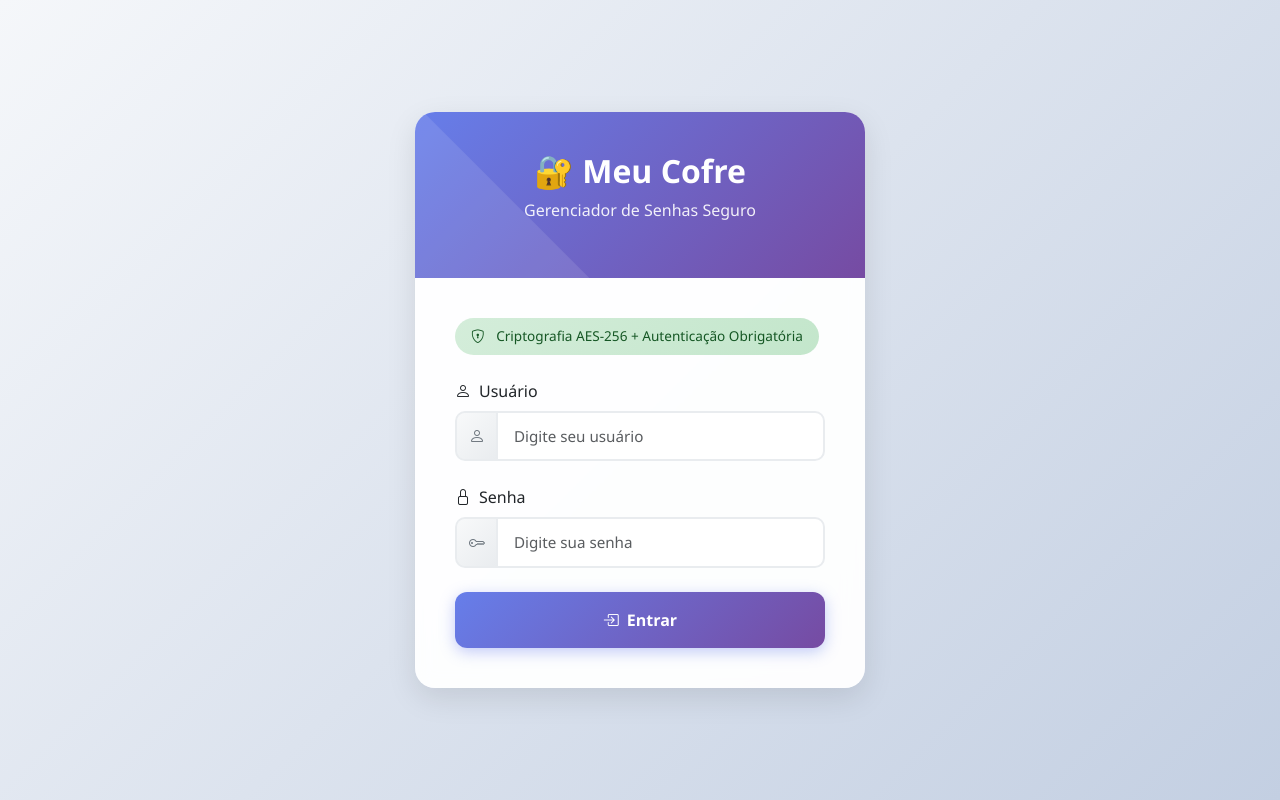
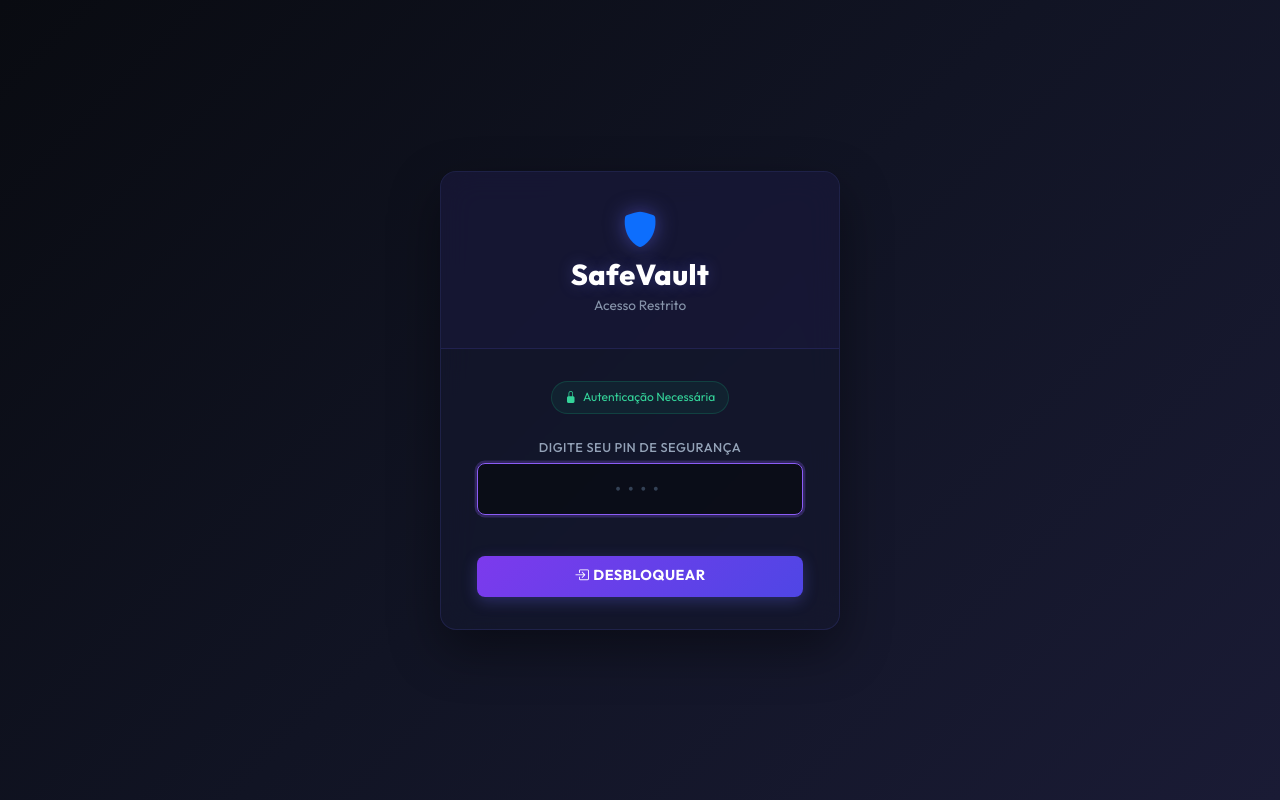
Before and after one commit to VNGato/meu-cofre, a Flask app: template templates/login.html in a window 1280 px wide. Run offline with Flask 3, Linux system fonts and the light colour scheme; the template is opened without the code that fills it, so the values that code supplies are empty.

Commit message:
Protecao por PIN: login.html em dark mode, controle de sessao no backend, pin.txt no gitignore e botao de logout

```diff
--- a/app.py
+++ b/app.py
@@ -3,6 +3,7 @@ import re
 from flask import Flask, render_template, request, redirect, url_for, flash, session
 from cryptography.fernet import Fernet
 import os
+from functools import wraps
 import secrets
 from datetime import timedelta
 
@@ -21,6 +22,26 @@ else:
         key = f.read()
 
 cipher = Fernet(key.strip())
+
+# --- CONTROLE DE ACESSO (PIN) ---
+PIN_FILE = 'pin.txt'
+
+def get_security_pin():
+    if os.path.exists(PIN_FILE):
+        with open(PIN_FILE, 'r') as f:
+            return f.read().strip()
+    # Se o arquivo não existir, cria com o PIN padrão '1234'
+    with open(PIN_FILE, 'w') as f:
+        f.write('1234')
+    return '1234'
+
+def login_required(f):
+    @wraps(f)
+    def decorated_function(*args, **kwargs):
+        if not session.get('logged_in'):
+            return redirect(url_for('login'))
+        return f(*args, **kwargs)
+    return decorated_function
 
 def check_password_strength(password):
     """Verifica a força da senha e retorna a pontuação"""
@@ -129,7 +150,33 @@ def init_db():
     conn.commit()
     conn.close()
 
+@app.route('/login', methods=['GET', 'POST'])
+def login():
+    if session.get('logged_in'):
+        return redirect(url_for('index'))
+
+    if request.method == 'POST':
+        pin_input = request.form.get('pin', '').strip()
+        correct_pin = get_security_pin()
+
+        if pin_input == correct_pin:
+            session['logged_in'] = True
+            session.permanent = True
+            app.permanent_session_lifetime = timedelta(minutes=30)
+            return redirect(url_for('index'))
+        else:
+            flash('❌ PIN de segurança incorreto!', 'danger')
+
+    return render_template('login.html')
+
+@app.route('/logout')
+def logout():
+    session.pop('logged_in', None)
+    flash('ℹ️ Sessão encerrada com sucesso.', 'success')
+    return redirect(url_for('login'))
+
 @app.route('/')
+@login_required
 def index():
     conn = sqlite3.connect('database.db')
     cursor = conn.cursor()
@@ -149,6 +196,7 @@ def index():
     return render_template('index.html', data=decrypted_data)
 
 @app.route('/add', methods=['POST'])
+@login_required
 def add():
     # Validar entrada
     errors = validate_input(request.form)
@@ -194,6 +242,7 @@ def add():
     return redirect(url_for('index'))
 
 @app.route('/edit/<int:id>', methods=['GET'])
+@login_required
 def edit(id):
     conn = sqlite3.connect('database.db')
     cursor = conn.cursor()
@@ -216,6 +265,7 @@ def edit(id):
         return redirect(url_for('index'))
 
 @app.route('/update/<int:id>', methods=['POST'])
+@login_required
 def update(id):
     # Validar entrada
     errors = validate_input(request.form)
@@ -261,6 +311,7 @@ def update(id):
     return redirect(url_for('index'))
 
 @app.route('/delete/<int:id>')
+@login_required
 def delete(id):
     conn = sqlite3.connect('database.db')
     cursor = conn.cursor()
--- a/templates/login.html
+++ b/templates/login.html
@@ -3,215 +3,190 @@
 <head>
     <meta charset="UTF-8">
     <meta name="viewport" content="width=device-width, initial-scale=1.0">
-    <title>Login - Meu Cofre de Acessos</title>
+    <title>SafeVault | Acesso Restrito</title>
     <link href="https://cdn.jsdelivr.net/npm/bootstrap@5.3.0/dist/css/bootstrap.min.css" rel="stylesheet">
     <link href="https://cdn.jsdelivr.net/npm/bootstrap-icons@1.10.0/font/bootstrap-icons.css" rel="stylesheet">
+    <link href="https://fonts.googleapis.com/css2?family=Outfit:wght@300;400;500;600;700;800&display=swap" rel="stylesheet">
     <style>
         :root {
-            --primary-gradient: linear-gradient(135deg, #667eea 0%, #764ba2 100%);
-            --success-gradient: linear-gradient(135deg, #84fab0 0%, #8fd3f4 100%);
-            --danger-gradient: linear-gradient(135deg, #fa709a 0%, #fee140 100%);
-            --dark-gradient: linear-gradient(135deg, #1e3c72 0%, #2a5298 100%);
-            --card-shadow: 0 10px 30px rgba(0, 0, 0, 0.1);
-            --hover-shadow: 0 15px 35px rgba(0, 0, 0, 0.15);
+            --bg-gradient: linear-gradient(135deg, #090b11 0%, #111424 50%, #1a1b35 100%);
+            --panel-bg: rgba(20, 24, 46, 0.65);
+            --border-color: rgba(99, 102, 241, 0.15);
+            --accent-primary: #6366f1;
+            --accent-secondary: #8b5cf6;
+            --success-color: #10b981;
+            --card-shadow: 0 20px 50px rgba(0, 0, 0, 0.4);
         }
 
         body {
-            background: linear-gradient(135deg, #f5f7fa 0%, #c3cfe2 100%);
-            font-family: 'Segoe UI', Tahoma, Geneva, Verdana, sans-serif;
-            min-height: 100vh;
+            background: var(--bg-gradient);
+            font-family: 'Outfit', sans-serif;
+            color: #f8fafc;
+            height: 100vh;
+            margin: 0;
+            padding: 0;
+            overflow: hidden;
             display: flex;
             align-items: center;
             justify-content: center;
         }
 
         .login-container {
-            background: rgba(255, 255, 255, 0.95);
-            backdrop-filter: blur(10px);
-            border-radius: 20px;
+            background: var(--panel-bg);
+            backdrop-filter: blur(16px);
+            border-radius: 16px;
+            border: 1px solid var(--border-color);
             box-shadow: var(--card-shadow);
             overflow: hidden;
-            max-width: 450px;
-            width: 100%;
-            margin: 2rem;
+            max-width: 400px;
+            width: 90%;
+            display: flex;
+            flex-direction: column;
+            animation: fadeIn 0.4s ease;
         }
 
         .login-header {
-            background: var(--primary-gradient);
-            color: white;
-            padding: 2.5rem;
+            background: rgba(30, 27, 75, 0.3);
+            border-bottom: 1px solid var(--border-color);
+            padding: 2rem 1.5rem;
             text-align: center;
             position: relative;
-            overflow: hidden;
-        }
-
-        .login-header::before {
-            content: '';
-            position: absolute;
-            top: -50%;
-            right: -50%;
-            width: 200%;
-            height: 200%;
-            background: rgba(255, 255, 255, 0.1);
-            transform: rotate(45deg);
-            animation: shine 3s infinite;
-        }
-
-        @keyframes shine {
-            0% { transform: translateX(-100%) rotate(45deg); }
-            100% { transform: translateX(100%) rotate(45deg); }
         }
 
         .login-title {
-            font-size: 2rem;
-            font-weight: 700;
-            margin-bottom: 0.5rem;
-            position: relative;
-            z-index: 1;
+            font-size: 1.8rem;
+            font-weight: 800;
+            letter-spacing: 0.5px;
+            color: #ffffff;
+            text-shadow: 0 0 15px rgba(99, 102, 241, 0.3);
+            margin-top: 0.5rem;
         }
 
         .login-subtitle {
-            font-size: 1rem;
+            font-size: 0.85rem;
+            color: #94a3b8;
             opacity: 0.9;
-            position: relative;
-            z-index: 1;
         }
 
         .login-body {
-            padding: 2.5rem;
+            padding: 2rem 2.25rem;
+        }
+
+        .form-label {
+            font-weight: 500;
+            color: #94a3b8;
+            margin-bottom: 0.5rem;
+            font-size: 0.8rem;
+            text-transform: uppercase;
+            letter-spacing: 0.5px;
+            text-align: center;
+            display: block;
         }
 
         .form-control {
-            border: 2px solid #e9ecef;
-            border-radius: 10px;
-            padding: 0.75rem 1rem;
-            transition: all 0.3s ease;
-            font-size: 0.95rem;
+            background: rgba(10, 12, 22, 0.6);
+            border: 1.5px solid rgba(99, 102, 241, 0.25);
+            border-radius: 8px;
+            padding: 0.6rem;
+            color: #f8fafc;
+            font-size: 1.25rem;
+            transition: all 0.25s ease;
+            letter-spacing: 6px;
+        }
+
+        .form-control::placeholder {
+            color: #334155;
+            letter-spacing: 6px;
         }
 
         .form-control:focus {
-            border-color: #667eea;
-            box-shadow: 0 0 0 0.2rem rgba(102, 126, 234, 0.25);
-            transform: translateY(-2px);
-        }
-
-        .input-group {
-            position: relative;
-        }
-
-        .input-group-text {
-            background: linear-gradient(135deg, #f8f9fa 0%, #e9ecef 100%);
-            border: 2px solid #e9ecef;
-            border-right: none;
-            border-radius: 10px 0 0 10px;
-            color: #6c757d;
+            background: rgba(10, 12, 22, 0.85);
+            border-color: var(--accent-secondary);
+            box-shadow: 0 0 0 0.15rem rgba(139, 92, 246, 0.25);
+            color: #ffffff;
+            transform: translateY(-1px);
         }
 
         .login-btn {
-            background: var(--primary-gradient);
+            background: linear-gradient(135deg, #7c3aed 0%, #4f46e5 100%);
             border: none;
-            border-radius: 12px;
-            padding: 1rem;
-            font-weight: 600;
+            border-radius: 8px;
+            padding: 0.6rem;
+            font-weight: 700;
+            font-size: 0.9rem;
             color: white;
-            transition: all 0.3s ease;
-            box-shadow: 0 4px 15px rgba(102, 126, 234, 0.4);
-            position: relative;
-            overflow: hidden;
-        }
-
-        .login-btn::before {
-            content: '';
-            position: absolute;
-            top: 0;
-            left: -100%;
-            width: 100%;
-            height: 100%;
-            background: linear-gradient(90deg, transparent, rgba(255,255,255,0.3), transparent);
-            transition: 0.5s;
-        }
-
-        .login-btn:hover::before {
-            left: 100%;
+            transition: all 0.2s ease;
+            box-shadow: 0 4px 15px rgba(99, 102, 241, 0.3);
+            text-transform: uppercase;
+            letter-spacing: 0.5px;
+            margin-top: 1rem;
         }
 
         .login-btn:hover {
-            transform: translateY(-2px);
-            box-shadow: 0 6px 20px rgba(102, 126, 234, 0.6);
+            transform: translateY(-1px);
+            box-shadow: 0 6px 20px rgba(99, 102, 241, 0.5);
+            filter: brightness(1.1);
         }
 
         .alert {
-            border-radius: 10px;
+            border-radius: 8px;
             border: none;
-            padding: 1rem 1.5rem;
-            margin-bottom: 1.5rem;
+            padding: 0.6rem 1rem;
+            margin-bottom: 1.25rem;
+            font-size: 0.85rem;
             animation: slideIn 0.3s ease;
+            text-align: center;
         }
 
         @keyframes slideIn {
-            from { transform: translateX(-20px); opacity: 0; }
-            to { transform: translateX(0); opacity: 1; }
+            from { transform: translateY(-10px); opacity: 0; }
+            to { transform: translateY(0); opacity: 1; }
+        }
+
+        .alert-success {
+            background: rgba(16, 185, 129, 0.15);
+            color: #34d399;
+            border-left: 4px solid #10b981;
         }
 
         .alert-danger {
-            background: linear-gradient(135deg, #f8d7da 0%, #f5c6cb 100%);
-            color: #721c24;
-            border-left: 4px solid #dc3545;
-        }
-
-        .alert-warning {
-            background: linear-gradient(135deg, #fff3cd 0%, #ffeaa7 100%);
-            color: #856404;
-            border-left: 4px solid #ffc107;
+            background: rgba(239, 68, 68, 0.15);
+            color: #f87171;
+            border-left: 4px solid #ef4444;
         }
 
         .security-badge {
-            background: linear-gradient(135deg, #d4edda 0%, #c3e6cb 100%);
-            color: #155724;
+            background: rgba(16, 185, 129, 0.08);
+            border: 1px solid rgba(16, 185, 129, 0.2);
+            color: #34d399;
             border-radius: 20px;
-            padding: 0.5rem 1rem;
-            font-size: 0.85rem;
+            padding: 0.4rem 0.8rem;
+            font-size: 0.75rem;
             margin-bottom: 1.5rem;
             display: inline-block;
         }
 
-        .security-badge i {
-            margin-right: 0.5rem;
-        }
-
-        @media (max-width: 576px) {
-            .login-container {
-                margin: 1rem;
-                border-radius: 15px;
-            }
-
-            .login-header {
-                padding: 2rem;
-            }
-
-            .login-title {
-                font-size: 1.8rem;
-            }
-
-            .login-body {
-                padding: 2rem;
-            }
+        @keyframes fadeIn {
+            from { opacity: 0; transform: scale(0.97); }
+            to { opacity: 1; transform: scale(1); }
         }
     </style>
 </head>
 <body>
-    <div class="login-container fade-in">
+    <div class="login-container">
         <div class="login-header">
-            <h1 class="login-title">🔐 Meu Cofre</h1>
-            <p class="login-subtitle">Gerenciador de Senhas Seguro</p>
+            <div class="d-flex align-items-center justify-content-center">
+                <i class="bi bi-shield-fill text-primary" style="font-size: 2.2rem; filter: drop-shadow(0 0 10px rgba(99, 102, 241, 0.5));"></i>
+            </div>
+            <h1 class="login-title m-0">SafeVault</h1>
+            <p class="login-subtitle m-0 mt-1">Acesso Restrito</p>
         </div>
 
-        <div class="login-body">
+        <div class="login-body text-center">
             {% with messages = get_flashed_messages(with_categories=true) %}
                 {% if messages %}
                     {% for category, message in messages %}
-                        <div class="alert alert-{{ 'success' if category == 'success' else 'danger' if category == 'danger' else 'warning' }}">
-                            <i class="bi bi-{{ 'check-circle' if category == 'success' else 'exclamation-triangle' if category == 'warning' else 'x-circle' }} me-2"></i>
+                        <div class="alert alert-{{ 'success' if category == 'success' else 'danger' }}">
                             {{ message }}
                         </div>
                     {% endfor %}
@@ -219,33 +194,18 @@
             {% endwith %}
 
             <div class="security-badge">
-                <i class="bi bi-shield-lock"></i>
-                Criptografia AES-256 + Autenticação Obrigatória
+                <i class="bi bi-lock-fill me-1"></i>
+                Autenticação Necessária
             </div>
 
             <form action="/login" method="POST">
                 <div class="mb-4">
-                    <label class="form-label">
-                        <i class="bi bi-person me-2"></i>Usuário
-                    </label>
-                    <div class="input-group">
-                        <span class="input-group-text"><i class="bi bi-person"></i></span>
-                        <input type="text" name="username" class="form-control" placeholder="Digite seu usuário" required autocomplete="username">
-                    </div>
-                </div>
-
-                <div class="mb-4">
-                    <label class="form-label">
-                        <i class="bi bi-lock me-2"></i>Senha
-                    </label>
-                    <div class="input-group">
-                        <span class="input-group-text"><i class="bi bi-key"></i></span>
-                        <input type="password" name="password" class="form-control" placeholder="Digite sua senha" required autocomplete="current-password">
-                    </div>
+                    <label class="form-label">Digite seu PIN de Segurança</label>
+                    <input type="password" name="pin" maxlength="6" inputmode="numeric" pattern="[0-9]*" class="form-control text-center" placeholder="••••" required autocomplete="current-password" autofocus>
                 </div>
 
                 <button type="submit" class="login-btn w-100">
-                    <i class="bi bi-box-arrow-in-right me-2"></i>Entrar
+                    <i class="bi bi-box-arrow-in-right me-1"></i>DESBLOQUEAR
                 </button>
             </form>
         </div>
```
Also changed, not shown: templates/index.html (+40 -0 lines), 1 other file.
